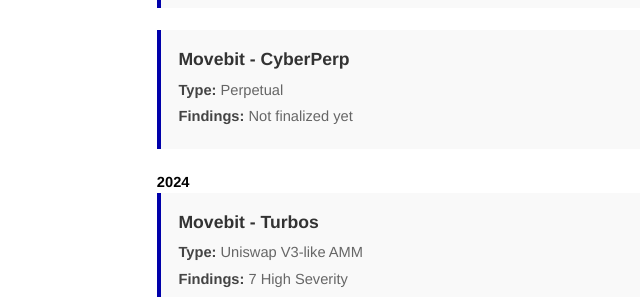
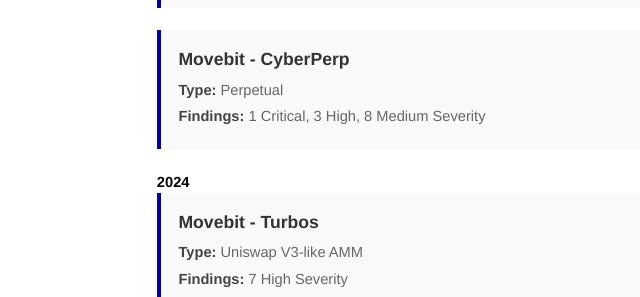
Before and after one commit to ret2basic/ret2basic.github.io, a Jekyll site: the page built from audits.html, in a window 1280 px wide and 900 px high, scrolled down 3518 px. Shown: the part 152-449 px from the top of the window, without its empty margins (175-815 px from the left). Built offline with Jekyll 4.4.1, drawn with Linux system fonts in a browser that asks for light colours.

Commit message:
Update Movebit - CyberPerp audit findings
🤖 Generated with [Claude Code](https://claude.ai/code)

Co-Authored-By: Claude <noreply@anthropic.com>

```diff
--- a/audits.html
+++ b/audits.html
@@ -207,7 +207,7 @@ title: Web3 Audit Portfolio - ret2basic.eth
       <h3>Movebit - CyberPerp</h3>
       <div class="audit-details">
         <p><strong>Type:</strong> Perpetual</p>
-        <p><strong>Findings:</strong> Not finalized yet</p>
+        <p><strong>Findings:</strong> 1 Critical, 3 High, 8 Medium Severity</p>
       </div>
     </div>
 
```
